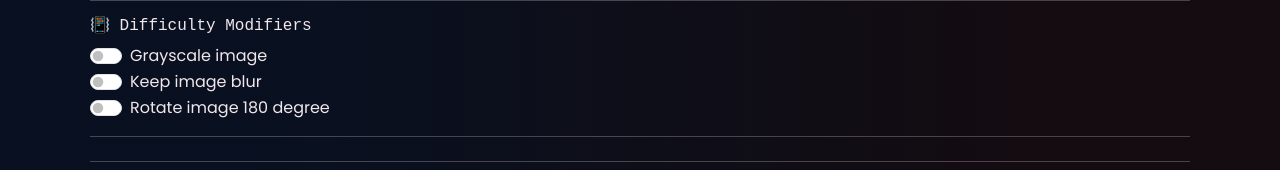
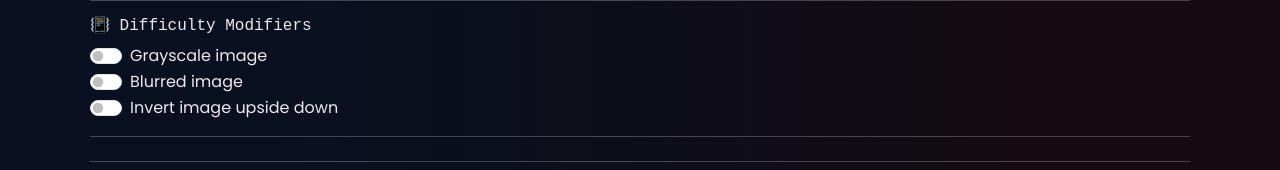
Before and after one commit to PortalGuessr/portalguessr-frontend, a React (Vite) app: page /setting in a window 1280 px wide. Shown: the part 146-316 px from the top of the page. Built offline with nearby package versions, Linux system fonts and the light colour scheme; a web font is replaced by a local one.

Commit message:
Changed form label

```diff
--- a/src/pages/Setting.tsx
+++ b/src/pages/Setting.tsx
@@ -15,7 +15,7 @@ const Setting = () => {
   const { blur, grayscale, rotate } = modifiersChecked;
 
   function handleClearClick() {
-    const doStatsExist = localStorage.getItem("USER_STATS");
+    const doStatsExist = localStorage.getItem("USER_STATS") ? true : false;
 
     if (!doStatsExist) {
       alert(
@@ -62,7 +62,7 @@ const Setting = () => {
             />
             <Form.Check
               type="switch"
-              label="Keep image blur"
+              label="Blurred image"
               onChange={(e) =>
                 setModifiersChecked({
                   ...modifiersChecked,
@@ -73,7 +73,7 @@ const Setting = () => {
             />
             <Form.Check
               type="switch"
-              label="Rotate image 180 degree"
+              label="Invert image upside down"
               onChange={(e) =>
                 setModifiersChecked({
                   ...modifiersChecked,
```
